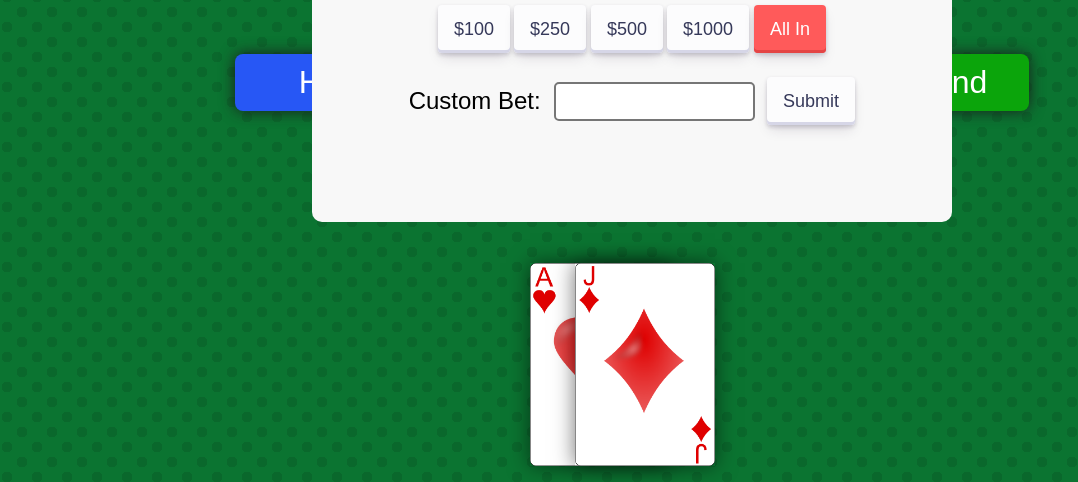
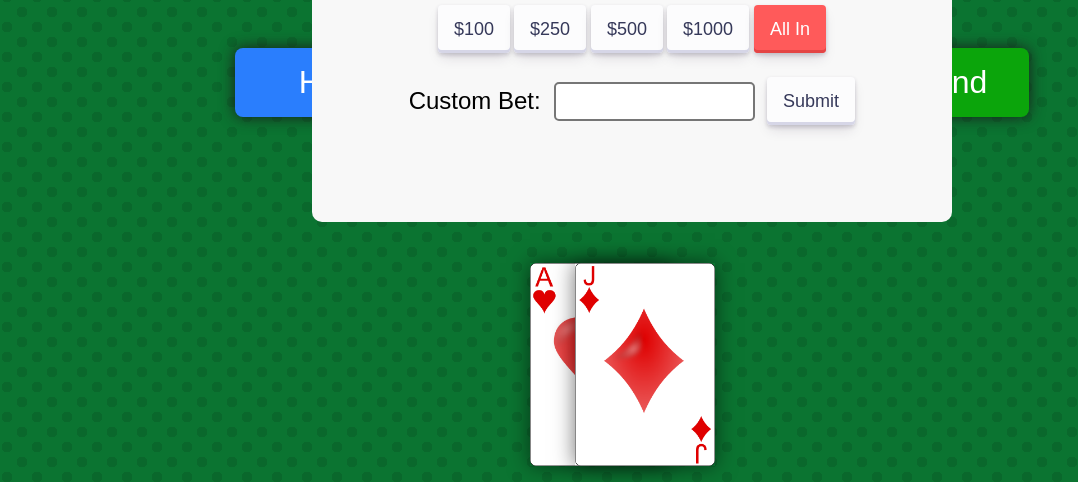
Before and after one commit to ericafk0001/js-blackjack, a plain HTML site: page index.html in a window 1280 px wide. Both pictures are taken after a click on the button "Singleplayer". Shown: the part 318-800 px from the top of the page, without its empty margins (8-1086 px from the left). Drawn offline with Linux system fonts and the light colour scheme.

Commit message:
Make buttons bigger and change transition speed

```diff
--- a/game.css
+++ b/game.css
@@ -17,13 +17,13 @@
   font-size: 2rem;
   border-style: none;
   border-radius: 8px;
-  padding: 10px 20px;
+  padding: 16px 20px;
   color: white;
-  background: rgb(39, 87, 245);
+  background: rgb(42, 126, 253);
   cursor: pointer;
   box-shadow: 0 0 15px rgb(27, 27, 27);
   width: 13vw;
-  transition: all 0.3s;
+  transition: all 0.15s;
 }
 
 #deck:hover {
@@ -34,13 +34,13 @@
   font-size: 2rem;
   border-style: none;
   border-radius: 8px;
-  padding: 10px 20px;
+  padding: 16px 20px;
   color: white;
   background: rgb(11, 165, 11);
   cursor: pointer;
   box-shadow: 0 0 15px rgb(27, 27, 27);
   width: 13vw;
-  transition: all 0.3s;
+  transition: all 0.15s;
 }
 
 #stand:hover {
```
